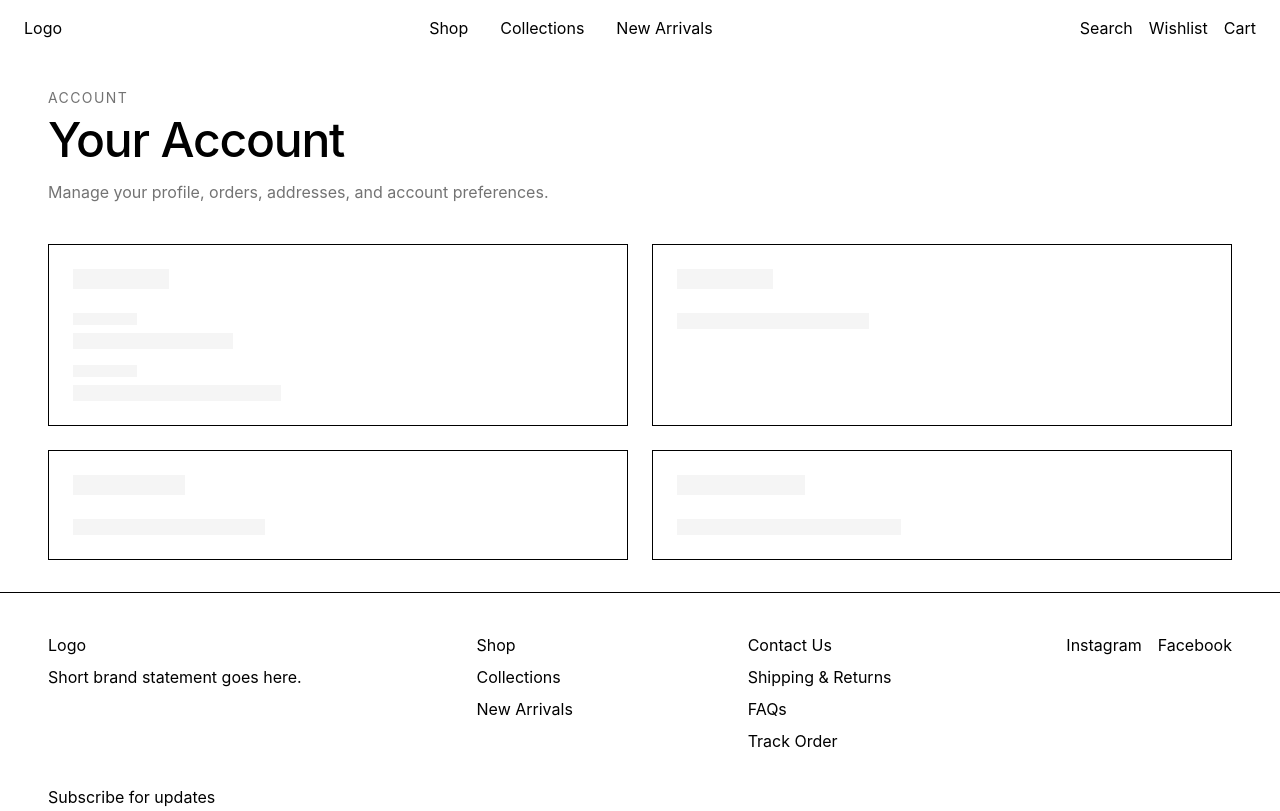
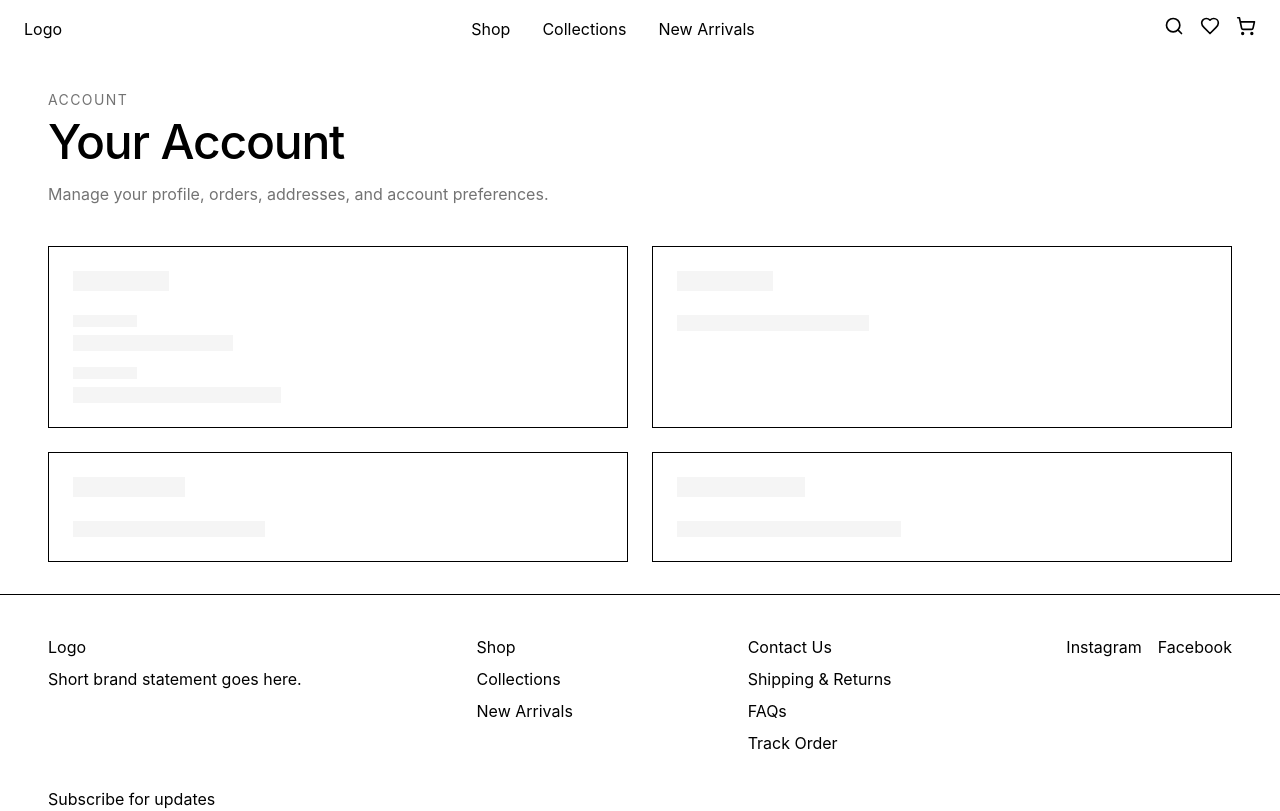
Before and after one commit to THEmen9/mens-store, a React app in the folder frontend/: page /account in a window 1280 px wide. Shown: the top 811 px of the page. Built offline with nearby package versions, Linux system fonts and the light colour scheme; the HTML template or start-up script is replaced by a standard one.

Commit message:
feat: fix navigation links

```diff
--- a/frontend/src/components/Header.jsx
+++ b/frontend/src/components/Header.jsx
@@ -1,63 +1,44 @@
 import {useState} from 'react';
-import {Button, Search} from './ui/index'
+import { Link } from 'react-router-dom'
+import { LuSearch, LuHeart, LuShoppingCart } from 'react-icons/lu';
+import {Button} from './ui/index'
 
 function Header() {
-  const[isSearchOpen, setIsSearchOpen] = useState(false);
-  const [isWishlistActive, setIsWishlistActive] = useState(false);
-  const [isCartOpen, setIsCartOpen] = useState(false);
-
   return (
     <header>
       <nav className="mx-auto flex items-center justify-between px-6 py-4">
         <div className="hidden md:block">
-            <a href="/">Logo</a>
+          <Link to="/">Logo</Link>
         </div>
 
         <div className="hidden md:flex items-center gap-8">
-          <a href="/">Shop</a>
-          <a href="/">Collections</a>
-          <a href="/">New Arrivals</a>
+          <Link to="/shop">Shop</Link>
+          <Link to="/collections">Collections</Link>
+          <Link to="/new-arrivals">New Arrivals</Link>
         </div>
 
         <div className="hidden md:flex items-center gap-4">
 
-          <Button
-            onClick={() => setIsSearchOpen(true)}
-            >
-            Search
-          </Button>
+          <Link to="/search">
+            <Button aria-label="Open search">
+              <LuSearch size={20} />
+            </Button>
+          </Link>
 
-          <Button
-            onClick={() => setIsWishlistActive((prev) => !prev)}
-            >
-            {isWishlistActive ? 'Wishlisted' : 'Wishlist'}
-          </Button>
+          <Link to="/wishlist">
+            <Button aria-label="Open wishlist">
+              <LuHeart size={20} />
+            </Button>
+          </Link>
 
-          <Button
-            onClick={() => setIsCartOpen(true)}
-            >
-            Cart
-          </Button>
+          <Link to="/cart">
+            <Button aria-label="Open cart">
+              <LuShoppingCart size={20} />
+            </Button>
+          </Link>
         </div>
       </nav>
 
-        {/* Search UI */}
-        {isSearchOpen && (
-          <Search onClose={() => setIsSearchOpen(false)} />
-        )}
-
-        {/* Cart UI */}
-        {isCartOpen && (
-        <div>
-            <p>Cart is open</p>
-
-            <Button
-            onClick={() => setIsCartOpen(false)}
-            >
-            Close
-            </Button>
-        </div>
-        )}
     </header>
   )
 }
--- a/frontend/src/components/MobileBottomNav.jsx
+++ b/frontend/src/components/MobileBottomNav.jsx
@@ -52,20 +52,9 @@ const MobileBottomNav = () => {
 
   return (
     <nav
-      className={`
-        fixed
-        bottom-0
-        left-0
-        right-0
-        z-50
-        md:hidden
-        border-t
-        border-gray-200
-        bg-white
-        transition-transform
-        duration-300
-        ${isVisible ? "translate-y-0" : "translate-y-full"}
-      `}
+      className={`fixed bottom-0 left-0 right-0 z-50 md:hidden border-t border-gray-200 bg-white
+      transition-transform duration-300
+      ${isVisible ? "translate-y-0" : "translate-y-full"}`}
     >
       <div className="mx-auto flex h-16 max-w-md items-center justify-around px-2">
         <Link
@@ -76,20 +65,21 @@ const MobileBottomNav = () => {
             <span className="text-[11px]">Home</span>
         </Link>
 
-        <button className="flex flex-col items-center gap-1">
-          <LuShoppingBag size={20} />
-          <span className="text-[11px]">Shop</span>
-        </button>
+        <Link to="/shop" className="flex flex-col items-center gap-1">
+            <LuShoppingBag size={20} />
+            <span className="text-[11px]">Shop</span>
+        </Link>
 
-        <button className="flex flex-col items-center gap-1">
-          <LuHeart size={20} />
-          <span className="text-[11px]">Wishlist</span>
-        </button>
+        <Link to="/wishlist" className="flex flex-col items-center gap-1">
+            <LuHeart size={20} />
+            <span className="text-[11px]">Wishlist</span>
+        </Link>
 
-        <button className="flex flex-col items-center gap-1">
+        <Link to="/cart" className="flex flex-col items-center gap-1">
           <LuShoppingCart size={20}/>
           <span className="text-[11px]">Cart</span>
-        </button>
+        </Link>
+
       </div>
     </nav>
   );
--- a/frontend/src/components/MobileNav.jsx
+++ b/frontend/src/components/MobileNav.jsx
@@ -1,4 +1,5 @@
 import { LuMenu, LuSearch, LuUser } from "react-icons/lu";
+import { Link } from "react-router-dom";
 import Button from "./ui/Button";
 
 function MobileNav() {
@@ -13,25 +14,30 @@ function MobileNav() {
       </Button>
 
       {/* Brand */}
-      <a href="/" className="text-lg font-medium">
+      <Link to="/" className="text-lg font-medium">
         LOGO
-      </a>
+      </Link>
 
       {/* Search + Account */}
       <div className="flex items-center gap-4">
+      <Link to="/search">
         <Button
           className="flex items-center justify-center"
           aria-label="Open search"
         >
           <LuSearch size={22} />
         </Button>
+      </Link>
 
+      <Link to="/account">
         <Button
           className="flex items-center justify-center"
           aria-label="Open account"
         >
           <LuUser size={22} />
         </Button>
+      </Link>
+
       </div>
     </nav>
   );
```
